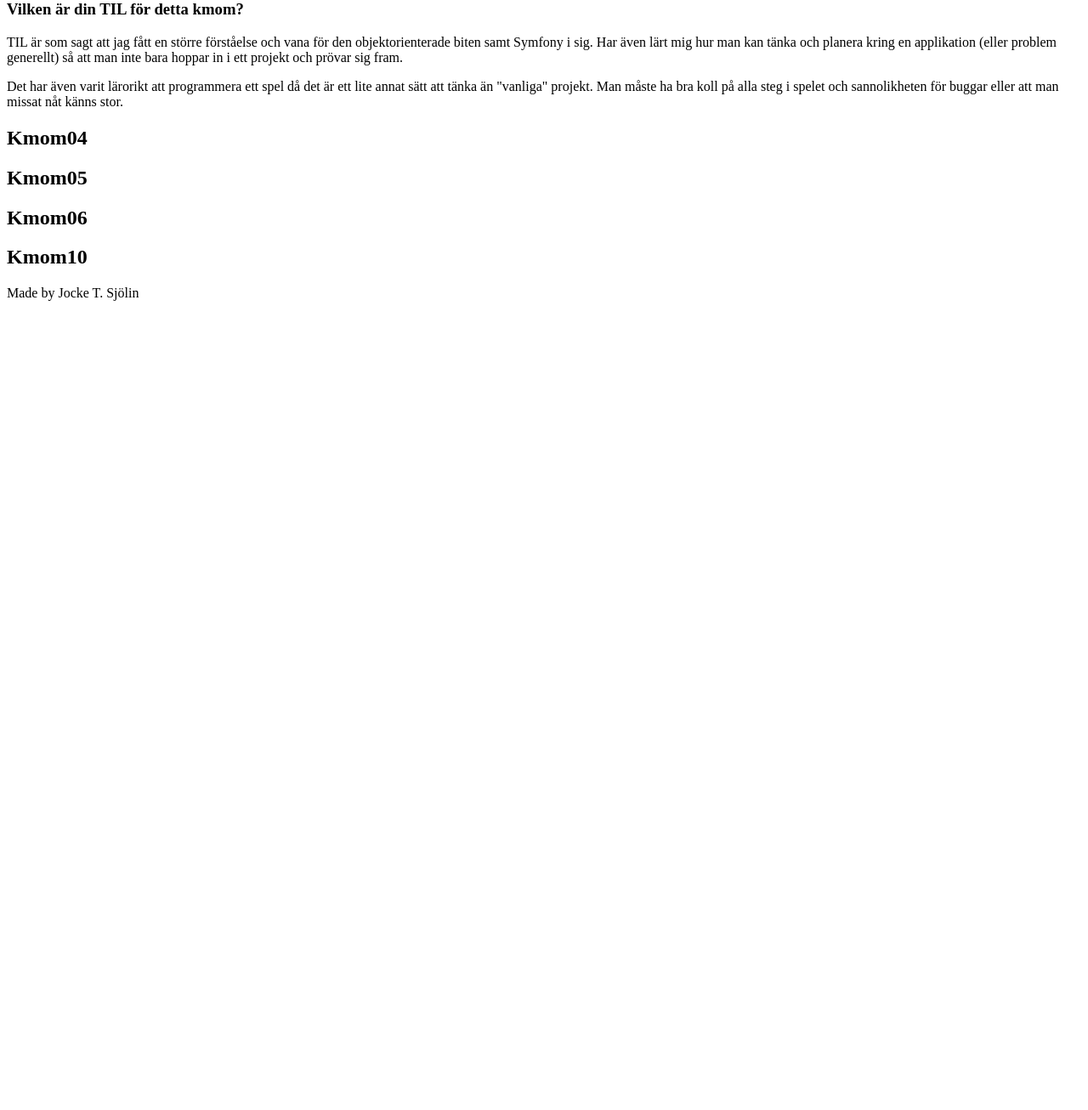
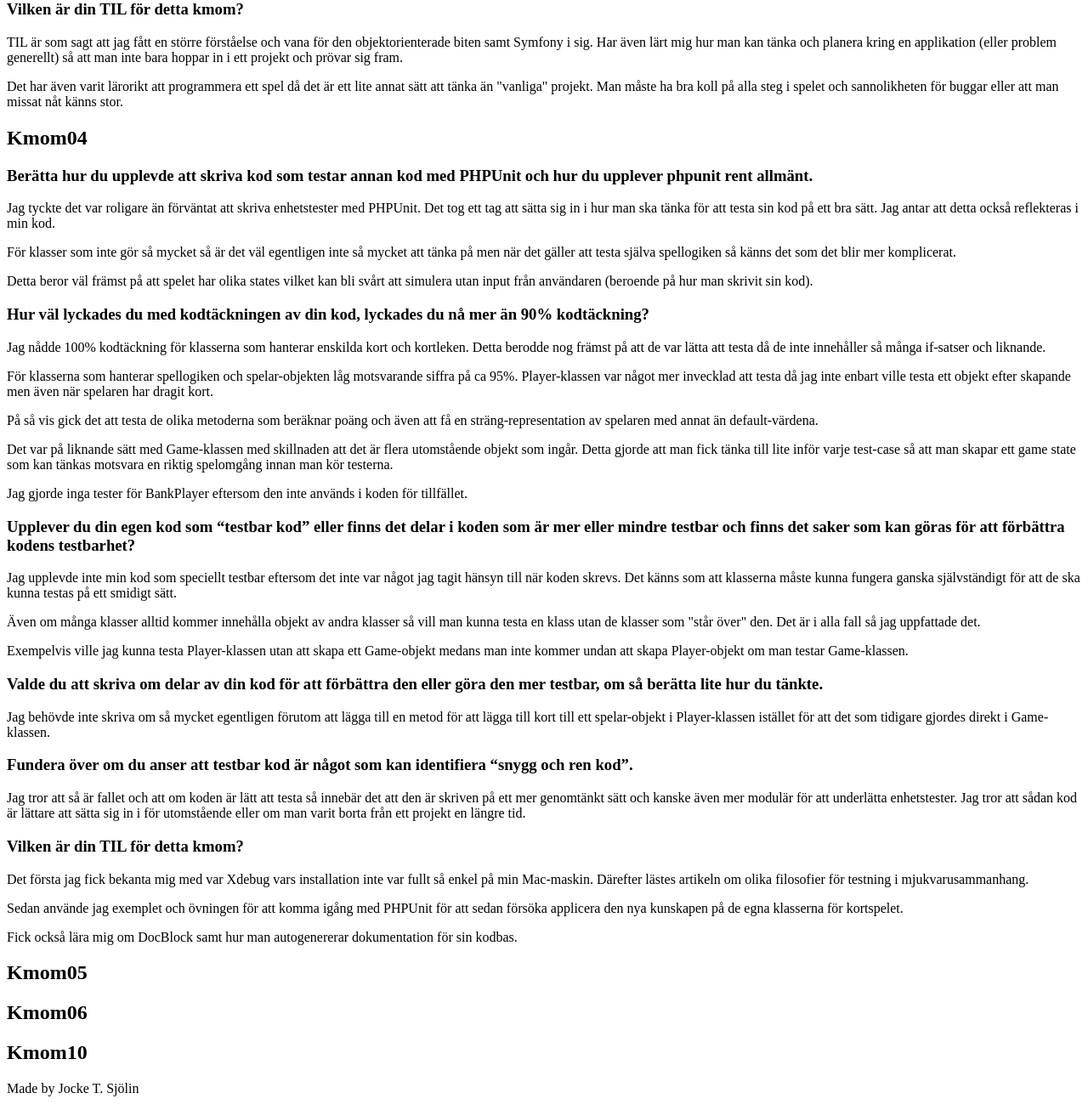
Before and after one commit to JockeTS/mvc-me-page, a Symfony app: template templates/report.html.twig in a window 1280 px wide. Shown: the part 2988-4294 px from the top of the page at 85% size. Before the commit the page ends 3342 px from the top, so only its background shows below. Run offline with Twig, Linux system fonts and the light colour scheme; the template is opened without the code that fills it, so the values that code supplies are empty; some libraries are stand-ins or nearby versions.

Commit message:
added report for kmom04

```diff
--- a/templates/report.html.twig
+++ b/templates/report.html.twig
@@ -145,6 +145,50 @@
 
     <section id="kmom04">
         <h2>Kmom04</h2>
+
+        <h3>Berätta hur du upplevde att skriva kod som testar annan kod med PHPUnit och hur du upplever phpunit rent allmänt.</h3>
+
+        <p>Jag tyckte det var roligare än förväntat att skriva enhetstester med PHPUnit. Det tog ett tag att sätta sig in i hur man ska tänka för att testa sin kod på ett bra sätt. Jag antar att detta också reflekteras i min kod.</p>
+
+        <p>För klasser som inte gör så mycket så är det väl egentligen inte så mycket att tänka på men när det gäller att testa själva spellogiken så känns det som det blir mer komplicerat.</p>
+
+        <p>Detta beror väl främst på att spelet har olika states vilket kan bli svårt att simulera utan input från användaren (beroende på hur man skrivit sin kod).</p>
+
+        <h3>Hur väl lyckades du med kodtäckningen av din kod, lyckades du nå mer än 90% kodtäckning?</h3>
+
+        <p>Jag nådde 100% kodtäckning för klasserna som hanterar enskilda kort och kortleken. Detta berodde nog främst på att de var lätta att testa då de inte innehåller så många if-satser och liknande.</p>
+
+        <p>För klasserna som hanterar spellogiken och spelar-objekten låg motsvarande siffra på ca 95%. Player-klassen var något mer invecklad att testa då jag inte enbart ville testa ett objekt efter skapande men även när spelaren har dragit kort.</p>
+
+        <p>På så vis gick det att testa de olika metoderna som beräknar poäng och även att få en sträng-representation av spelaren med annat än default-värdena.</p>
+
+        <p>Det var på liknande sätt med Game-klassen med skillnaden att det är flera utomstående objekt som ingår. Detta gjorde att man fick tänka till lite inför varje test-case så att man skapar ett game state som kan tänkas motsvara en riktig spelomgång innan man kör testerna.</p>
+
+        <p>Jag gjorde inga tester för BankPlayer eftersom den inte används i koden för tillfället.</p>
+
+        <h3>Upplever du din egen kod som “testbar kod” eller finns det delar i koden som är mer eller mindre testbar och finns det saker som kan göras för att förbättra kodens testbarhet?</h3>
+
+        <p>Jag upplevde inte min kod som speciellt testbar eftersom det inte var något jag tagit hänsyn till när koden skrevs. Det känns som att klasserna måste kunna fungera ganska självständigt för att de ska kunna testas på ett smidigt sätt.</p>
+
+        <p>Även om många klasser alltid kommer innehålla objekt av andra klasser så vill man kunna testa en klass utan de klasser som "står över" den. Det är i alla fall så jag uppfattade det.</p>
+
+        <p>Exempelvis ville jag kunna testa Player-klassen utan att skapa ett Game-objekt medans man inte kommer undan att skapa Player-objekt om man testar Game-klassen.</p>
+
+        <h3>Valde du att skriva om delar av din kod för att förbättra den eller göra den mer testbar, om så berätta lite hur du tänkte.</h3>
+
+        <p>Jag behövde inte skriva om så mycket egentligen förutom att lägga till en metod för att lägga till kort till ett spelar-objekt i Player-klassen istället för att det som tidigare gjordes direkt i Game-klassen.</p>
+
+        <h3>Fundera över om du anser att testbar kod är något som kan identifiera “snygg och ren kod”.</h3>
+
+        <p>Jag tror att så är fallet och att om koden är lätt att testa så innebär det att den är skriven på ett mer genomtänkt sätt och kanske även mer modulär för att underlätta enhetstester. Jag tror att sådan kod är lättare att sätta sig in i för utomstående eller om man varit borta från ett projekt en längre tid.</p>
+
+        <h3>Vilken är din TIL för detta kmom?</h3>
+
+        <p>Det första jag fick bekanta mig med var Xdebug vars installation inte var fullt så enkel på min Mac-maskin. Därefter lästes artikeln om olika filosofier för testning i mjukvarusammanhang.</p>
+
+        <p>Sedan använde jag exemplet och övningen för att komma igång med PHPUnit för att sedan försöka applicera den nya kunskapen på de egna klasserna för kortspelet.</p>
+
+        <p>Fick också lära mig om DocBlock samt hur man autogenererar dokumentation för sin kodbas.</p>
     </section>
 
     <section id="kmom05">
```
